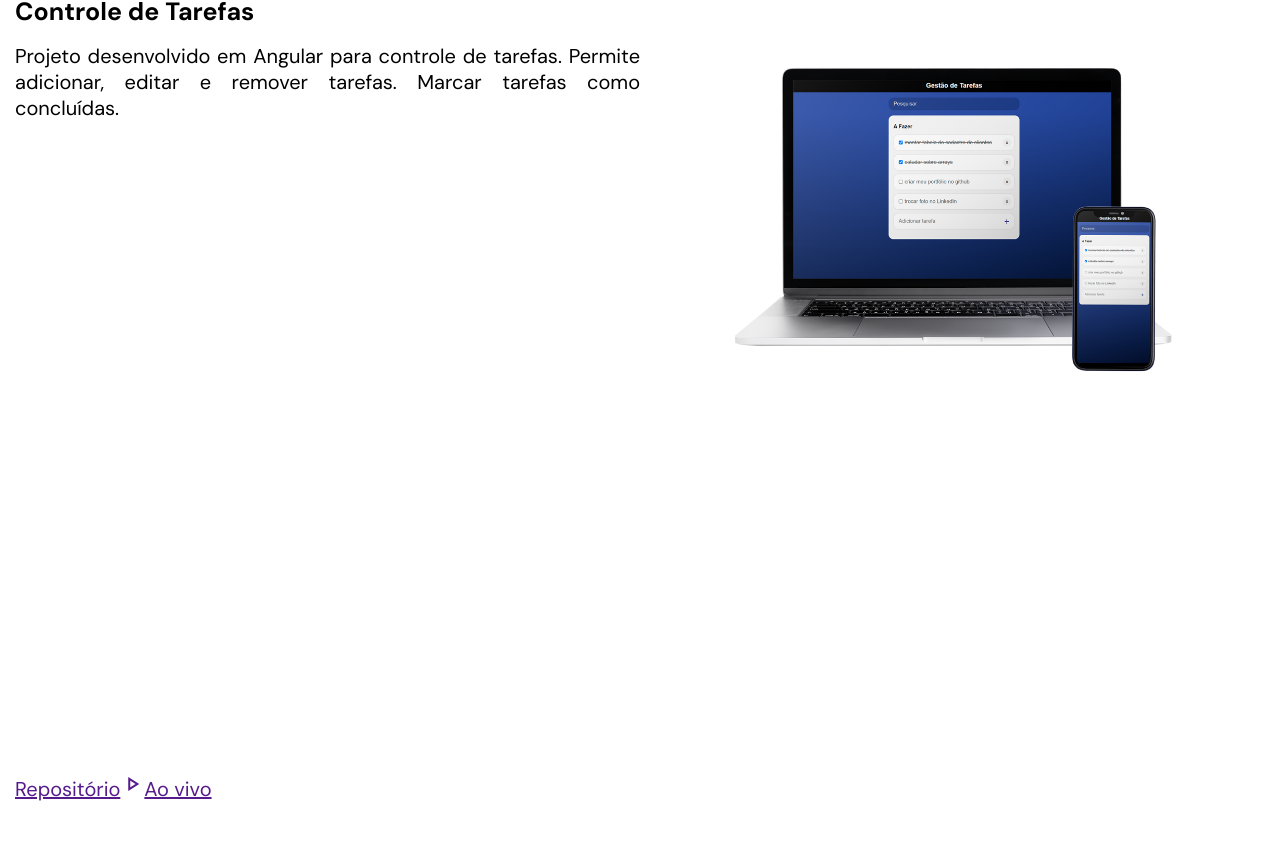
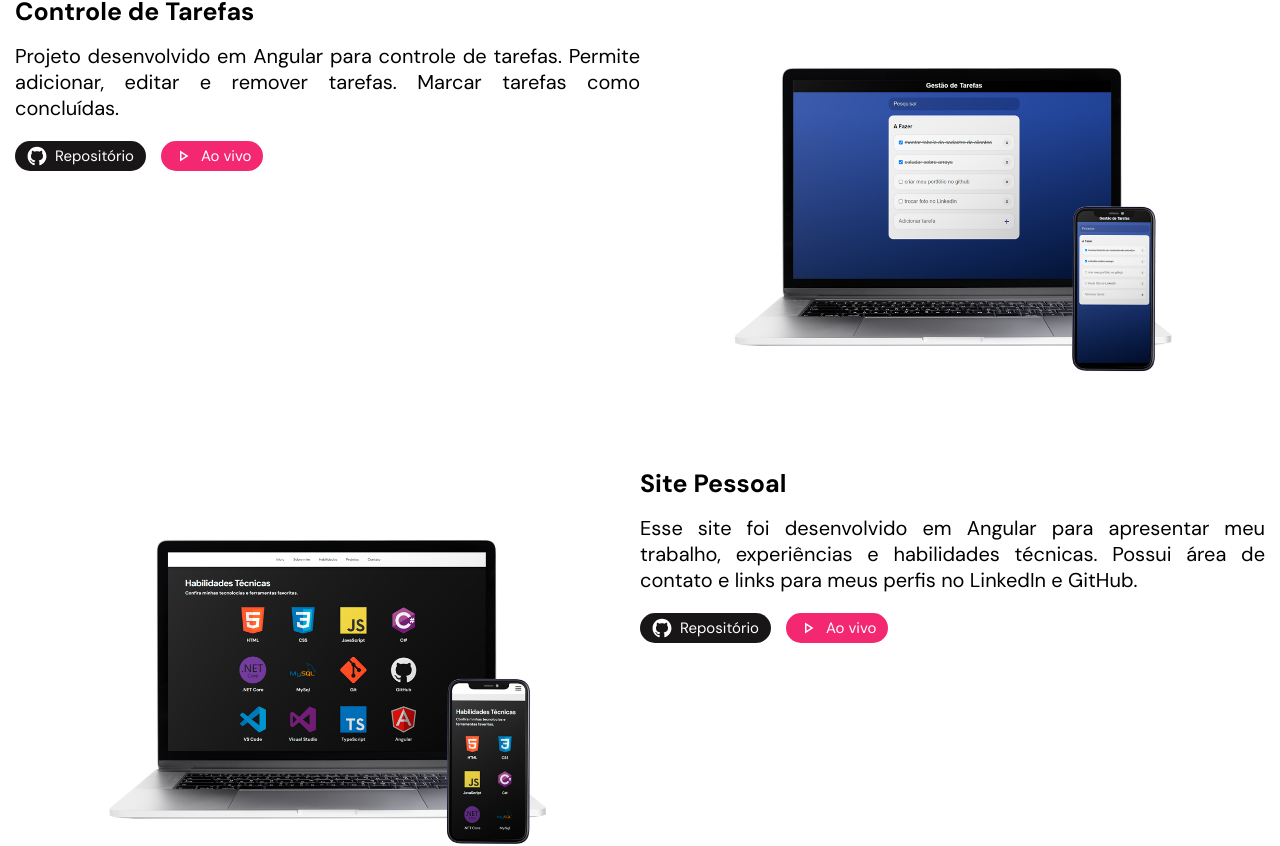
Before and after one commit to rafaeleliasgri/pagina-pessoal, an Angular app: page / in a window 1280 px wide. Shown: the part 3031-3877 px from the top of the page. Built offline with nearby package versions, Linux system fonts and the light colour scheme.

Commit message:
ajustes box projetos

```diff
--- a/src/app/home/home.component.css
+++ b/src/app/home/home.component.css
@@ -168,7 +168,6 @@
     margin: 15px 15px 0;
 }
 
-
 .projects .box h3 {
     margin: 5px 0px 20px;
     font-size: var(--font-size-4);
--- a/src/app/home/home.component.html
+++ b/src/app/home/home.component.html
@@ -185,7 +185,7 @@
                     <p>Acesso a área restrita com Cadastro de clientes, produtos, gestão de vendas e estoque.</p>
 
                     <div class="buttons">
-                        <a href="">
+                        <a href="https://github.com/rafaeleliasgri/sistema-backend-cadastro-produtos" target="_blank">
                             <svg viewBox="0 0 128 128">
                                 <g fill="#fff">
                                     <path fill-rule="evenodd" clip-rule="evenodd"
@@ -197,7 +197,7 @@
                                 </g>
                             </svg>Backend</a>
 
-                        <a href="">
+                        <a href="https://github.com/rafaeleliasgri/sistema-frontend-cadastro-produtos" target="_blank">
                             <svg viewBox="0 0 128 128">
                                 <g fill="#fff">
                                     <path fill-rule="evenodd" clip-rule="evenodd"
@@ -219,8 +219,8 @@
                     <p>Projeto desenvolvido em Angular para controle de tarefas. Permite adicionar, editar e remover
                         tarefas. Marcar tarefas como concluídas.</p>
 
-                    <div class="buttons"></div>
-                    <a href="">
+                    <div class="buttons">
+                        <a href="https://github.com/rafaeleliasgri/gestor-tarefas" target="_blank">
                             <svg viewBox="0 0 128 128">
                                 <g fill="#fff">
                                     <path fill-rule="evenodd" clip-rule="evenodd"
@@ -232,14 +232,13 @@
                                 </g>
                             </svg>Repositório</a>
 
-                    <a href="" class="live">
-                        <i class="material-symbols-outlined">
-                            play_arrow
-                        </i>Ao vivo</a>
+                        <a class="live" href="https://gestor-tarefas-rafael.web.app/taskList" target="_blank">
+                            <i class="material-symbols-outlined">play_arrow</i>
+                            Ao vivo</a>
                     </div>
-
+                </div>
                 <div class="img">
-                    <img src="./assets/imgs/projeto-gestao-tarefas.png" alt="">
+                    <img src="./assets/imgs/projeto-gestao-tarefas.png">
                 </div>
             </div>
 
@@ -253,7 +252,7 @@
                     <p>Esse site foi desenvolvido em Angular para apresentar meu trabalho, experiências e habilidades
                         técnicas. Possui área de contato e links para meus perfis no LinkedIn e GitHub.</p>
                     <div class="buttons">
-                        <a href="">
+                        <a href="https://github.com/rafaeleliasgri/pagina-pessoal" target="_blank">
                             <svg viewBox="0 0 128 128">
                                 <g fill="#fff">
                                     <path fill-rule="evenodd" clip-rule="evenodd"
```
Lines whose indentation alone changed are shown as unchanged.
